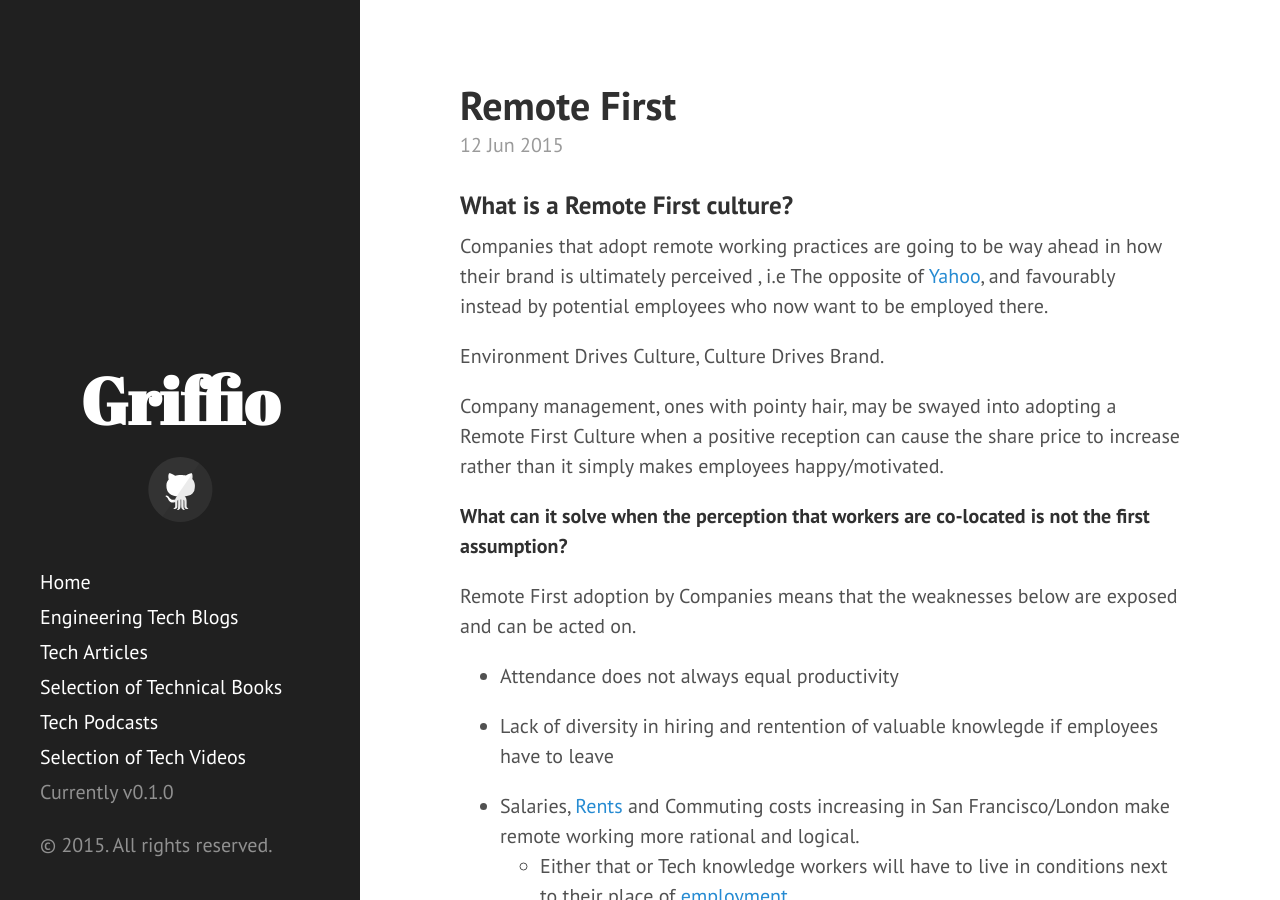
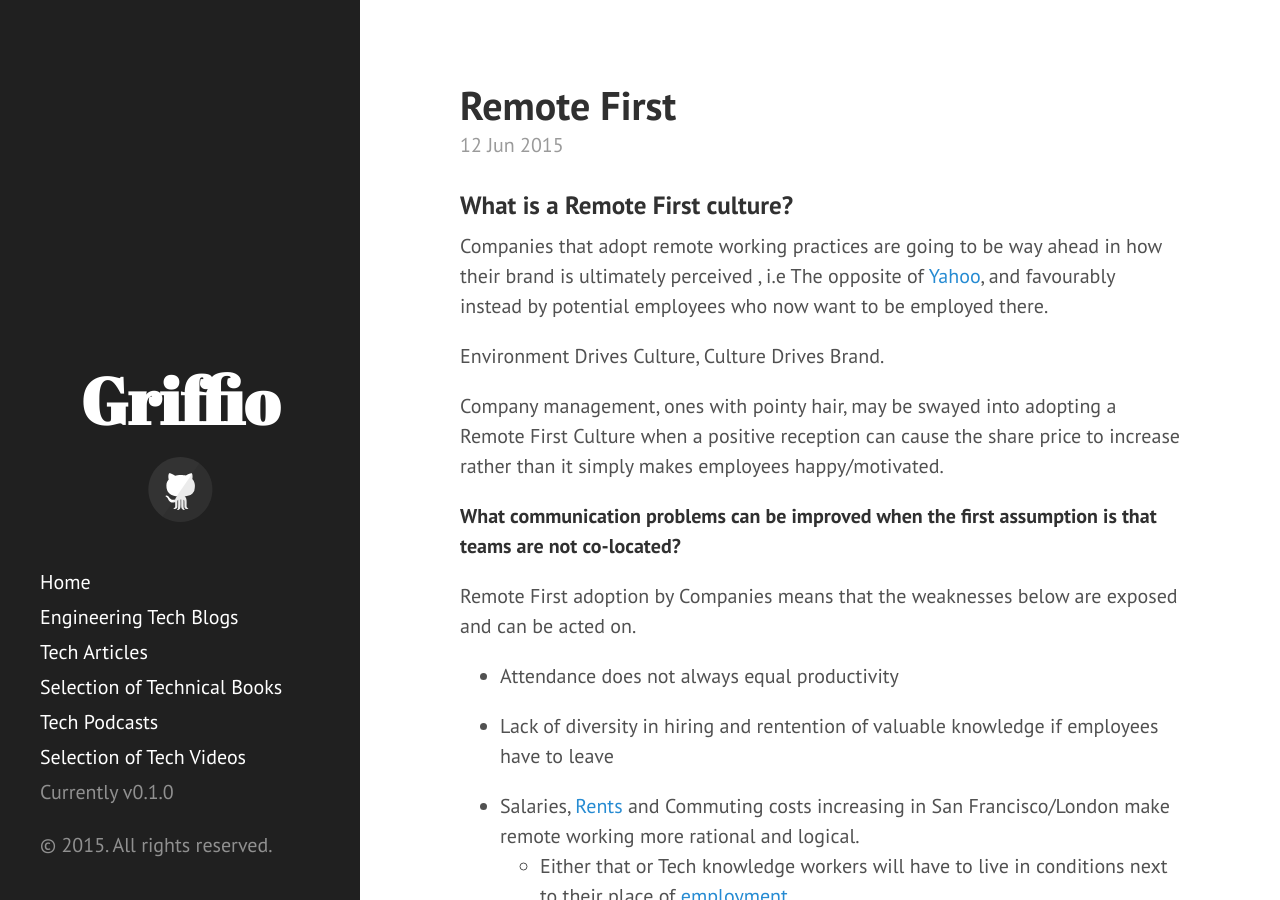
Before and after one commit to griffio/griffio.github.io, a Jekyll site: the page built from _posts/2015-06-12-Remote-First.md, in a window 1280 px wide and 900 px high. Built offline with Jekyll 4.4.1, drawn with Linux system fonts in a browser that asks for light colours; nearby versions of some CDN libraries.

Commit message:
Update 2015-06-12-Remote-First.md

```diff
--- a/_posts/2015-06-12-Remote-First.md
+++ b/_posts/2015-06-12-Remote-First.md
@@ -15,13 +15,13 @@ Environment Drives Culture, Culture Drives Brand.
 
 Company management, ones with pointy hair, may be swayed into adopting a Remote First Culture when a positive reception can cause the share price to increase rather than it simply makes employees happy/motivated.
 
-**What can it solve when the perception that workers are co-located is not the first assumption?**
+**What communication problems can be improved when the first assumption is that teams are not co-located?**
 
 Remote First adoption by Companies means that the weaknesses below are exposed and can be acted on.
 
 * Attendance does not always equal productivity
 
-* Lack of diversity in hiring and rentention of valuable knowlegde if employees have to leave
+* Lack of diversity in hiring and rentention of valuable knowledge if employees have to leave
 
 * Salaries, [Rents](https://www.zumper.com/blog/2015/03/san-francisco-rent-prices-continue-rapid-rise-february/) and Commuting costs increasing in San Francisco/London make remote working more rational and logical.
   * Either that or Tech knowledge workers will have to live in conditions next to their place of [employment](https://www.apple.com/supplier-responsibility/progress-report/)
```
